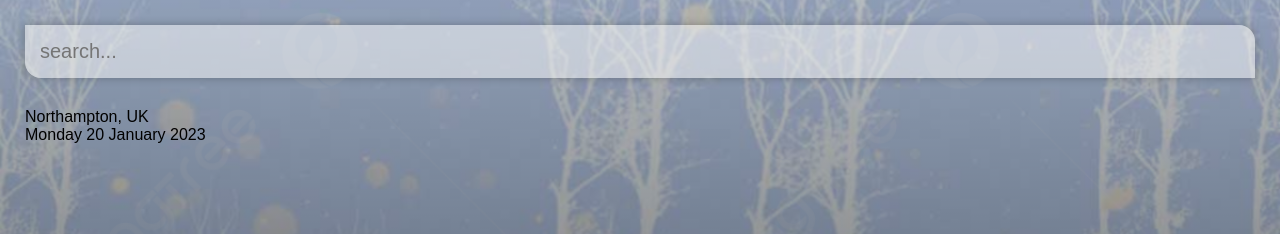
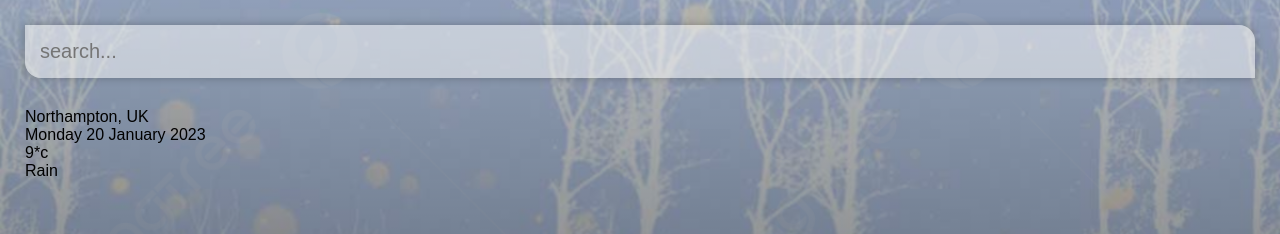
Before and after one commit to qwasem/vue-weather, a Vue app: page / in a window 1280 px wide. Shown: the top 234 px of the page. Built offline with nearby package versions, Linux system fonts and the light colour scheme.

Commit message:
create weather-box

```diff
--- a/src/App.vue
+++ b/src/App.vue
@@ -8,6 +8,11 @@
         <div class="location-box">
           <div class="location">Northampton, UK</div>
           <div class="date">Monday 20 January 2023</div>
+        </div>
+
+        <div class="weather-box">
+          <div class="temp">9*c</div>
+          <div class="weather">Rain</div>
         </div>
       </div>
     </main>
```
